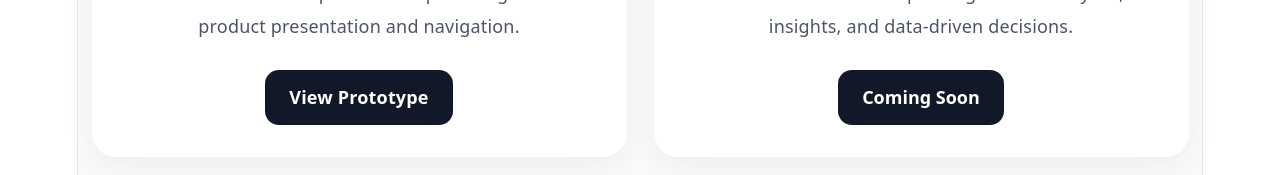
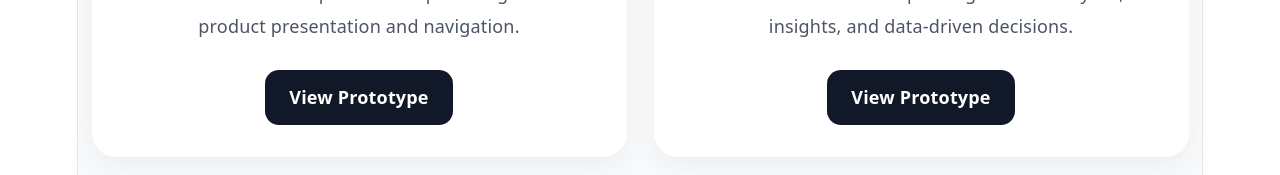
Before and after one commit to kaurmukhveer/portfolio-website, a React app: page / in a window 1280 px wide. Shown: the part 3538-3713 px from the top of the page. Built offline with nearby package versions, Linux system fonts and the light colour scheme; the HTML template or start-up script is replaced by a standard one.

Commit message:
added prototype URL for analytics dashboard

```diff
--- a/src/data/projects.js
+++ b/src/data/projects.js
@@ -45,7 +45,7 @@
       "A dashboard UI concept designed for analytics, insights, and data-driven decisions.",
     image:
       "https://images.unsplash.com/photo-1551288049-bebda4e38f71",
-    status: "Coming Soon",
+    prototypeUrl: "https://food-price-dashboard.vercel.app/",
     route: "/analytics"
   }
 ];
```
